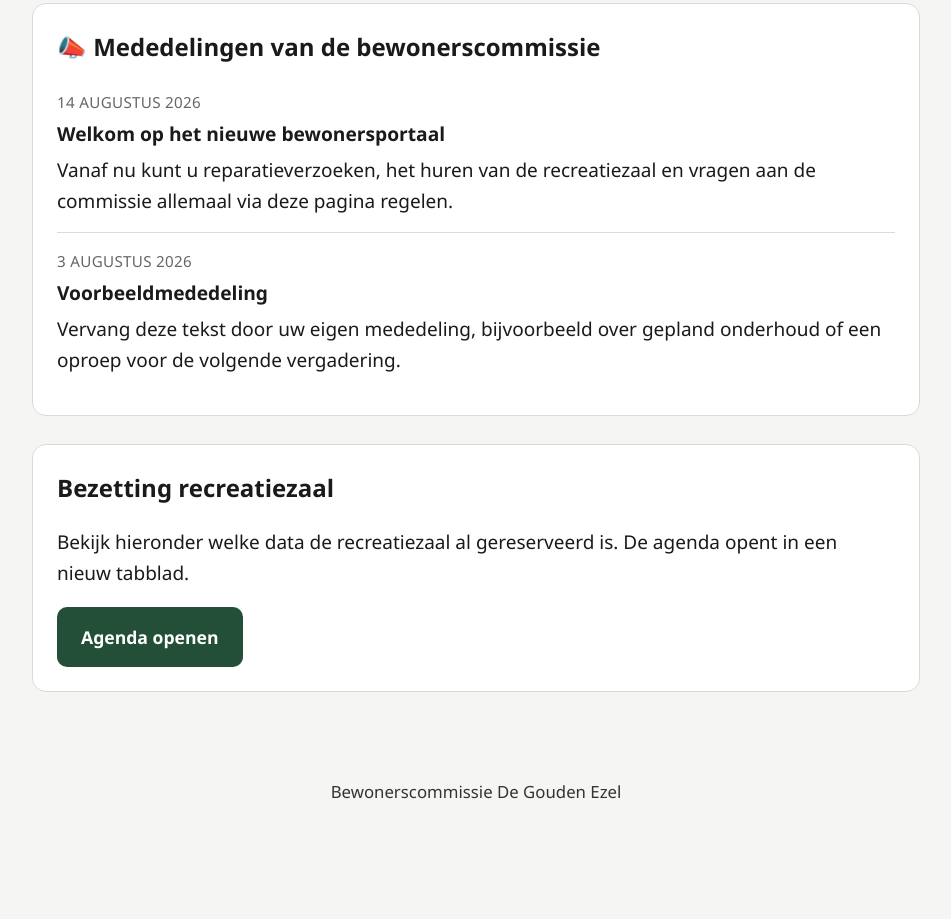
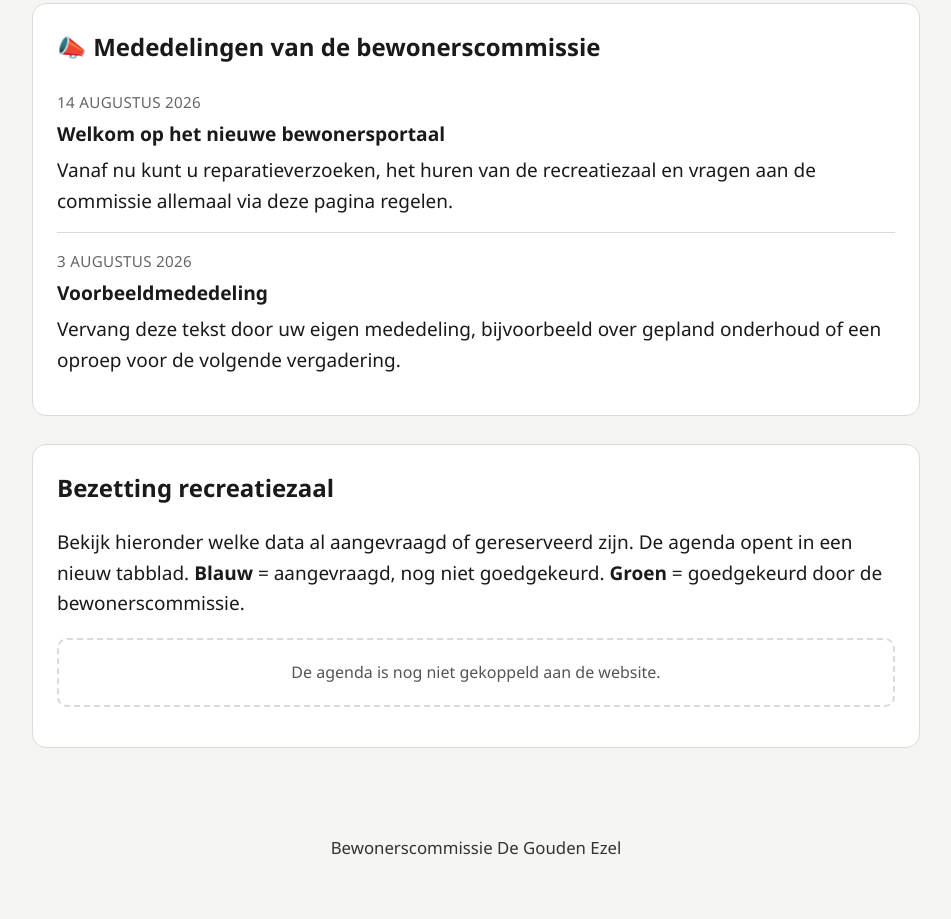
Before and after one commit to BewonersportaalDeGoudenEzel/Bewonersportaal, a plain HTML site: page index.html in a window 1280 px wide. Shown: the part 1628-2547 px from the top of the page, without its empty margins (164-1115 px from the left). Before the commit the page ends 2491 px from the top, so only its background shows below. Drawn offline with Linux system fonts and the light colour scheme.

Commit message:
Add files via upload

```diff
--- a/index.html
+++ b/index.html
@@ -437,8 +437,9 @@
 
   <section class="mededelingen" id="agenda" aria-labelledby="agenda-titel">
     <h2 id="agenda-titel">Bezetting recreatiezaal</h2>
-    <p>Bekijk hieronder welke data de recreatiezaal al gereserveerd is. De agenda opent in een nieuw tabblad.</p>
-    <a class="knop" href="https://outlook.live.com/owa/calendar/00000000-0000-0000-0000-000000000000/06f9d613-96ef-4d86-86d9-33c158845409/cid-25A0504AFE9CCD1A/index.html" target="_blank" rel="noopener">Agenda openen</a>
+    <p>Bekijk hieronder welke data al aangevraagd of gereserveerd zijn. De agenda opent in een nieuw tabblad. <strong>Blauw</strong> = aangevraagd, nog niet goedgekeurd. <strong>Groen</strong> = goedgekeurd door de bewonerscommissie.</p>
+    <a class="knop" id="link-agenda" href="#" target="_blank" rel="noopener" hidden>Agenda openen</a>
+    <p class="agenda-plek" id="agenda-nog-niet" hidden>De agenda is nog niet gekoppeld aan de website.</p>
   </section>
 
 </main>
@@ -500,6 +501,27 @@
       navigator.serviceWorker.register('sw.js').catch(function () {});
     });
   }
+</script>
+
+<script>
+  // Plak hier de "Openbare URL voor deze agenda" van de Google Agenda
+  // "Recreatiezaal De Gouden Ezel" (zie apps-script-reparatieverzoek.gs.txt
+  // bovenaan voor de stappen om die op te halen). Zolang dit leeg is,
+  // wordt de "Agenda openen"-knop verborgen en tonen we een tekstje dat
+  // de agenda nog niet gekoppeld is.
+  var AGENDA_URL = "";
+
+  (function () {
+    var link = document.getElementById("link-agenda");
+    var nogNiet = document.getElementById("agenda-nog-niet");
+    if (AGENDA_URL) {
+      if (link) { link.href = AGENDA_URL; link.hidden = false; }
+      if (nogNiet) nogNiet.hidden = true;
+    } else {
+      if (link) link.hidden = true;
+      if (nogNiet) nogNiet.hidden = false;
+    }
+  })();
 </script>
 
 <script>
--- a/sw.js
+++ b/sw.js
@@ -1,4 +1,4 @@
-const CACHE_NAAM = "gouden-ezel-v27";
+const CACHE_NAAM = "gouden-ezel-v28";
 const BESTANDEN = [
   "./",
   "./index.html",
```
